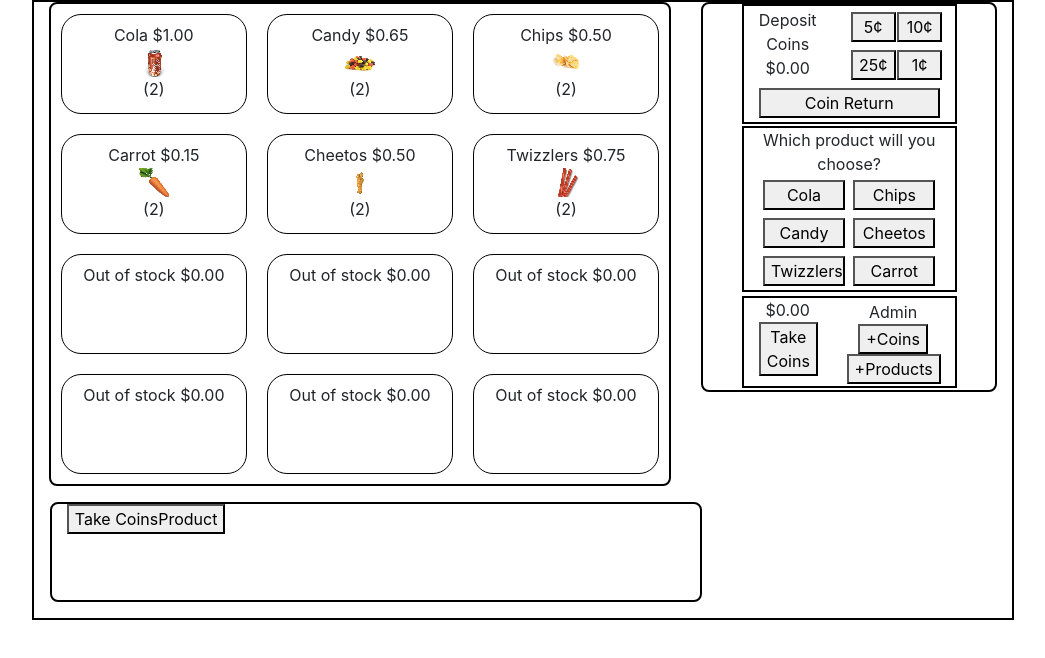
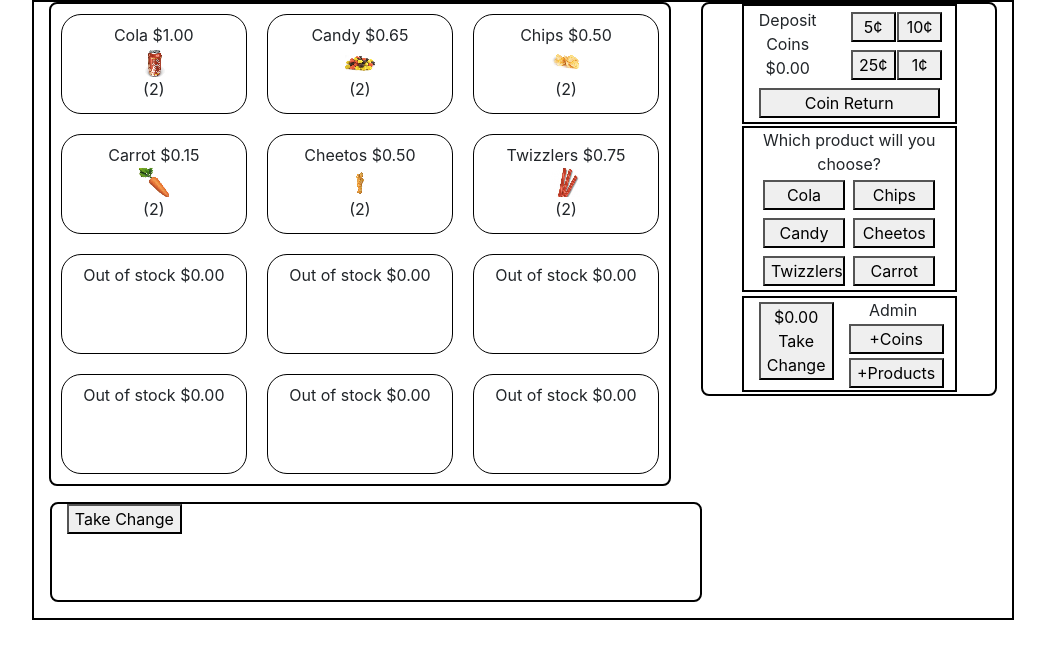
Before and after one commit to bohandley/react-vending-machine, a React app: page / in a window 1280 px wide. Shown: the whole page, without its empty margins (117-1162 px from the left). Built offline with nearby package versions, Linux system fonts and the light colour scheme.

Commit message:
style take change and admin btns

```diff
--- a/src/components/ObjReturn.js
+++ b/src/components/ObjReturn.js
@@ -8,15 +8,10 @@
     render() {
         return (
             <div class={this.props.class}>
-                <div>
-                    {this.props.display}
-                </div>
-                <div class="pr-button">
-                    <button
-                        type="button"
-                        onClick={() => this.deliverProduct()}
-                    >Take Coins{this.props.name}</button>
-                </div>
+                <button
+                    type="button"
+                    onClick={() => this.deliverProduct()}
+                >{this.props.display + "\n"}Take Change</button>
             </div>
         )
     }
--- a/src/containers/VendingMachine.js
+++ b/src/containers/VendingMachine.js
@@ -299,23 +299,25 @@
                                     <div class="admin col-8">
 
                                     <div class="row">
-                                        <div class="coin-return col-5">
+                                        <div class="take-change col-5">
                                             <ObjReturn
                                                 name=""
                                                 display={this.formatMoney(this.state.coinReturn)}
                                                 onTake={() => this.takeCoins()}
                                             />
                                         </div>
-                                        <div class="admin-buttons col-7">
+                                        <div class="col-7">
                                             Admin
                                             <div>
                                                 <button
+                                                    class="admn-btn"
                                                     type="button"
                                                     onClick={() => this.loadCoins()}
                                                 >+Coins</button>
                                             </div>
                                             <div>
                                                 <button
+                                                    class="admn-btn"
                                                     type="button"
                                                     onClick={() => this.restockProducts()}
                                                 >+Products</button>
--- a/src/styles/app.scss
+++ b/src/styles/app.scss
@@ -132,8 +132,7 @@
 }
 
 .display,
-.insert-coin,
-.admin-buttons {
+.insert-coin {
     vertical-align: middle;
     margin: auto;
     text-align: center;
@@ -157,3 +156,13 @@
 .coin-return {
     width: 100%;
 }
+
+.take-change {
+    margin: 4px auto;
+    height: 82px;
+}
+
+.admn-btn {
+    width: 95px;
+    margin: 2px;
+}
```
